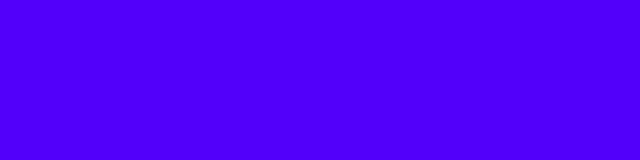
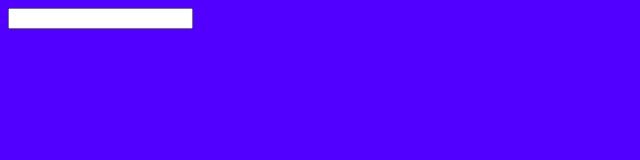
Before and after one commit to GilangSem/repo, a plain HTML site: page index.html in a window 1280 px wide. Shown: the whole page, without its empty margins (0-640 px from the left). Drawn offline with Linux system fonts and the light colour scheme.

Commit message:
menambahkan form input

```diff
--- a/index.html
+++ b/index.html
@@ -6,6 +6,10 @@
     <title>Document</title>
   </head>
   <body style="background-color: rgb(81, 0, 255)">
-    <div id="container"></div>
+    <div id="container">
+      <form action="input">
+        <input type="text" />
+      </form>
+    </div>
   </body>
 </html>
```
